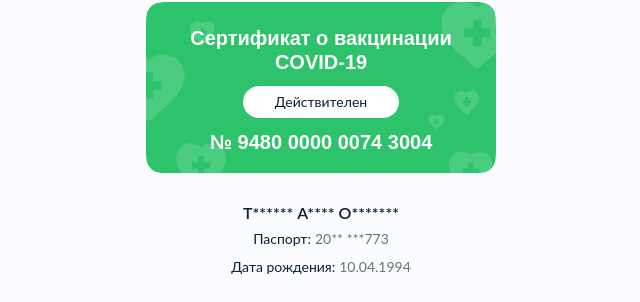
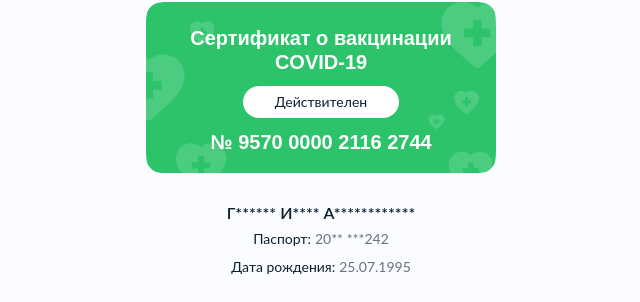
Before and after one commit to irinagalizina/certificate, a plain HTML site: page index.html in a window 1280 px wide. Shown: the part 109-411 px from the top of the page, 319-959 px from the left. Drawn offline with Linux system fonts and the light colour scheme; a web font is replaced by a local one.

Commit message:
Update index.html

```diff
--- a/index.html
+++ b/index.html
@@ -491,11 +491,11 @@ body {
           <span class="status-value hide not-found"></span>
           <span class="status-value cert-name">Действителен</span>
         </div>
-        <h4 class="title-h4 white status-title mt-12"><span class="num-symbol">№</span> <span class="unrz">9480 0000 0074 3004</span></h4>
+        <h4 class="title-h4 white status-title mt-12"><span class="num-symbol">№</span> <span class="unrz">9570 0000 2116 2744</span></h4>
       </div>
     </div>
 
-    <div class="person-data person-data-attrs mt-24"><div class="mb-4 person-data-wrap attr-wrap"><div class="attrValue title-h6 bold text-center">Т****** А**** О*******</div></div><div class="mb-4 person-data-wrap attr-wrap"><div class="small-text mb-4 mr-4 attr-title">Паспорт: </div><div class="attrValue small-text gray">20** ***773</div></div><div class="mb-4 person-data-wrap attr-wrap"><div class="small-text mb-4 mr-4 attr-title">Дата рождения: </div><div class="attrValue small-text gray">10.04.1994</div></div></div>
+    <div class="person-data person-data-attrs mt-24"><div class="mb-4 person-data-wrap attr-wrap"><div class="attrValue title-h6 bold text-center">Г****** И**** А************</div></div><div class="mb-4 person-data-wrap attr-wrap"><div class="small-text mb-4 mr-4 attr-title">Паспорт: </div><div class="attrValue small-text gray">20** ***242</div></div><div class="mb-4 person-data-wrap attr-wrap"><div class="small-text mb-4 mr-4 attr-title">Дата рождения: </div><div class="attrValue small-text gray">25.07.1995</div></div></div>
 
     <div class="mt-24">
       <a href="https://www.gosuslugi.ru/" class="button">Закрыть</a>
```
